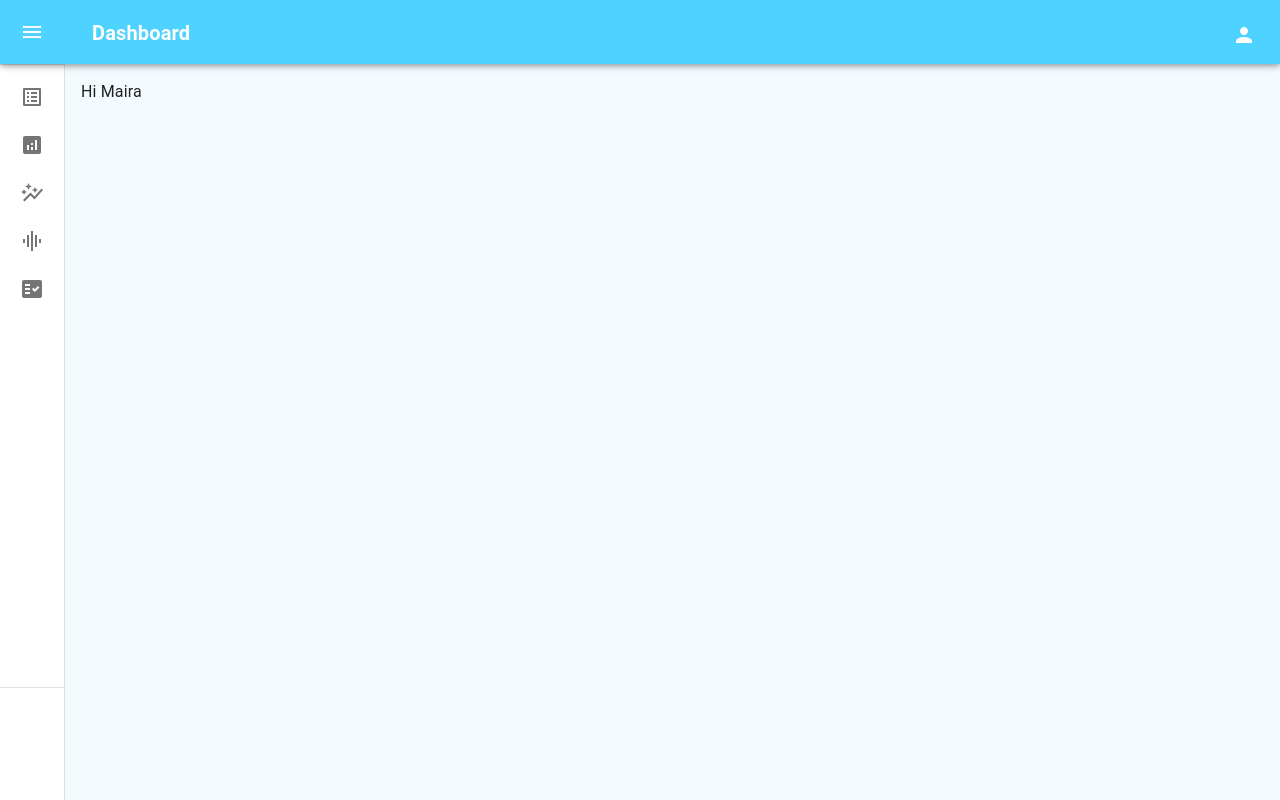
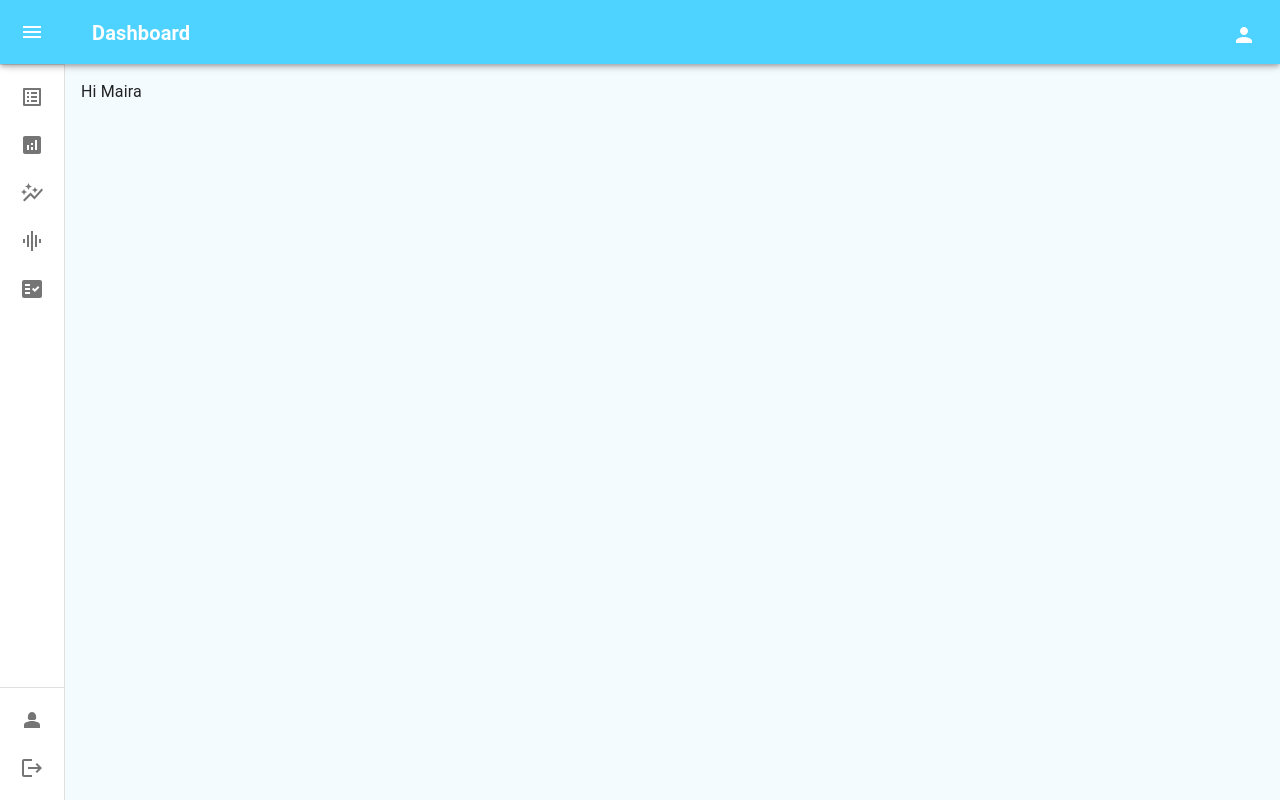
Before and after one commit to reactexcel/Maira_Project, a React (Vite) app: page /dashboard in a window 1280 px wide. Built offline with nearby package versions, Linux system fonts and the light colour scheme; sample sign-in values are in the browser's storage.

Commit message:
fix some icon in drawer

```diff
--- a/src/components/drawer/index.jsx
+++ b/src/components/drawer/index.jsx
@@ -16,6 +16,8 @@ import ListItem from "@mui/material/ListItem";
 import ListItemButton from "@mui/material/ListItemButton";
 import ListItemIcon from "@mui/material/ListItemIcon";
 import ListItemText from "@mui/material/ListItemText";
+import Person2Icon from '@mui/icons-material/Person2';
+import LogoutIcon from '@mui/icons-material/Logout';
 import {
   Analytics,
   AutoGraph,
@@ -323,13 +325,14 @@ export default function MiniDrawer({ pages }) {
           <Divider />
           <List>
             {[
-              { name: "Profile Edit", path: "profile" },
-              { name: "Logout", path: "/" },
+              { name: "Profile Edit", path: "profile",icon:< Person2Icon /> },
+              { name: "Logout",icon:<LogoutIcon/>,onclick:()=>{localStorage.clear();navigate('/',{replace:true})} },
             ].map((text, index) => (
               <NavLink
+              onClick={text.onclick}
                 key={text}
                 to={text.path}
-                style={{ color: "inherit", textDecoration: "none" }}
+                style={{ color: "black", textDecoration: "none" }}
               >
                 <ListItem
                   disablePadding
```
